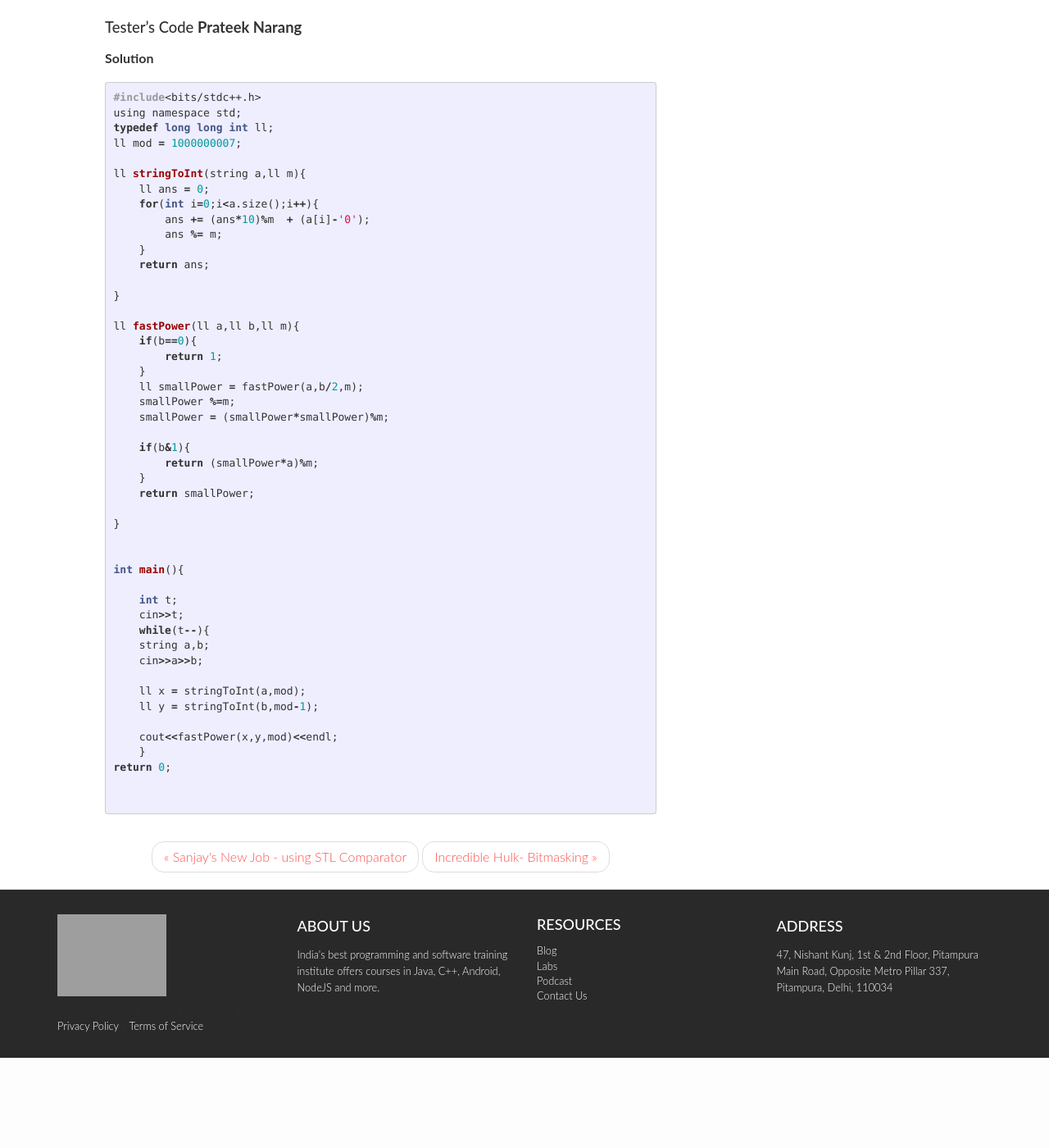
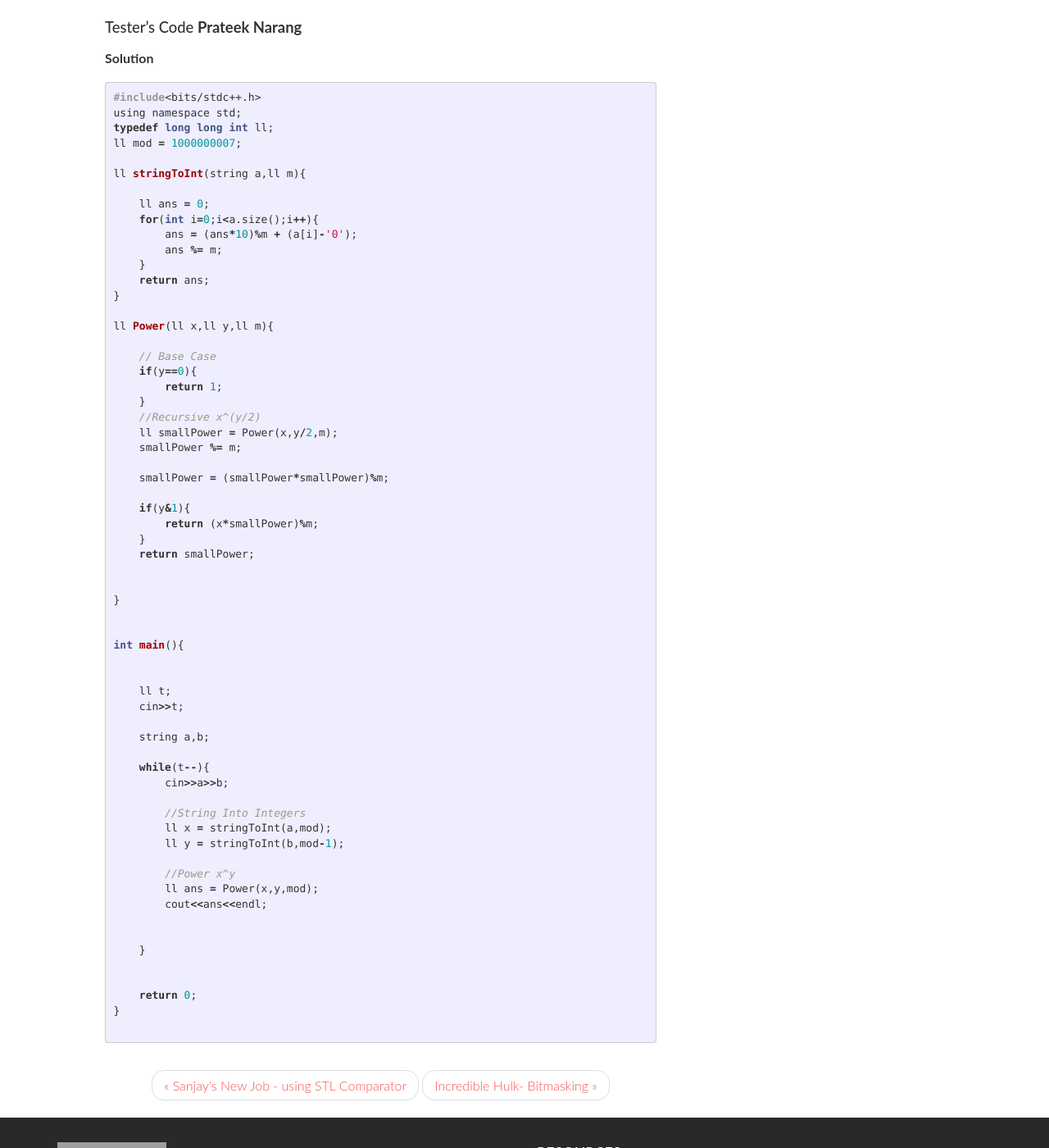
Before and after one commit to coding-blocks/resources, a Jekyll site: the page built from _posts/2017-06-26-lights-new-car.md, in a window 1280 px wide and 1400 px high, scrolled down 1640 px. Shown: the whole window at 82% size. Built offline with Jekyll 4.4.1, drawn with Linux system fonts in a browser that asks for light colours; comment, search, counter and statistics services are not loaded; before the commit the page ends 2930 px from its top, so only the background shows below that; some of the changed text lies outside the part shown.

Commit message:
updated code of lights new car

````diff
--- a/_posts/2017-06-26-lights-new-car.md
+++ b/_posts/2017-06-26-lights-new-car.md
@@ -41,45 +41,60 @@ typedef long long int ll;
 ll mod = 1000000007;
 
 ll stringToInt(string a,ll m){
+
     ll ans = 0;
     for(int i=0;i<a.size();i++){
-        ans += (ans*10)%m  + (a[i]-'0');
+        ans = (ans*10)%m + (a[i]-'0');
         ans %= m;
     }
     return ans;
-
 }
 
-ll fastPower(ll a,ll b,ll m){
-    if(b==0){
+ll Power(ll x,ll y,ll m){
+
+    // Base Case
+    if(y==0){
         return 1;
     }
-    ll smallPower = fastPower(a,b/2,m);
-    smallPower %=m;
+    //Recursive x^(y/2)
+    ll smallPower = Power(x,y/2,m);
+    smallPower %= m;
+
     smallPower = (smallPower*smallPower)%m;
 
-    if(b&1){
-        return (smallPower*a)%m;
+    if(y&1){
+        return (x*smallPower)%m;
     }
     return smallPower;
+
 
 }
 
 
 int main(){
 
-    int t;
+
+    ll t;
     cin>>t;
+
+    string a,b;
+
     while(t--){
-    string a,b;
-    cin>>a>>b;
+        cin>>a>>b;
 
-    ll x = stringToInt(a,mod);
-    ll y = stringToInt(b,mod-1);
+        //String Into Integers
+        ll x = stringToInt(a,mod);
+        ll y = stringToInt(b,mod-1);
 
-    cout<<fastPower(x,y,mod)<<endl;
-    }
-return 0;
+        //Power x^y
+        ll ans = Power(x,y,mod);
+        cout<<ans<<endl;
 
 
+    }
+
+
+    return 0;
+}
+
 ```
````
Also changed, not shown: other parts of _posts/2017-06-26-lights-new-car.md (+1 -1 lines).
